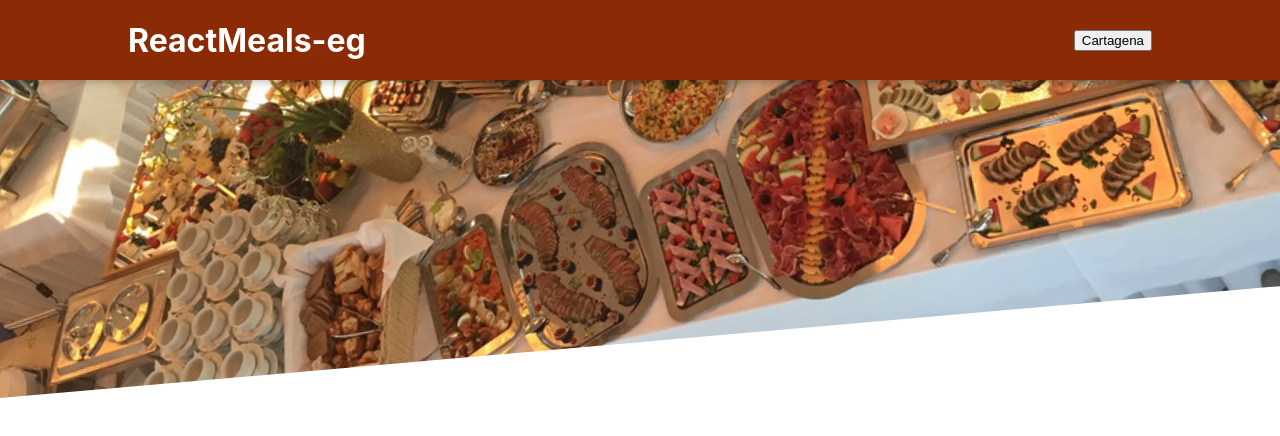
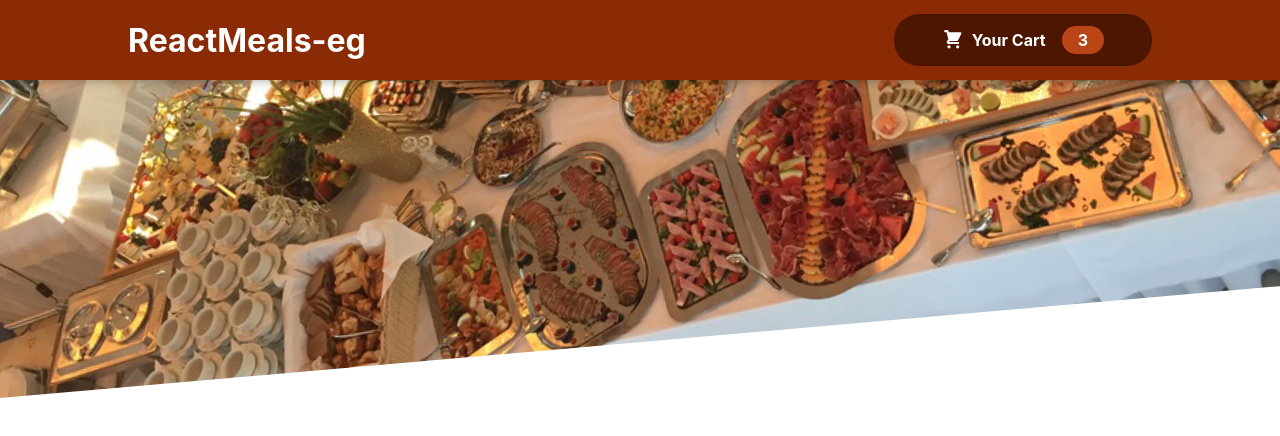
Before and after one commit to dpvirk3/food-order-app, a React (Create React App) app: page / in a window 1280 px wide. Shown: the top 436 px of the page. Built offline with nearby package versions, Linux system fonts and the light colour scheme.

Commit message:
adding svg cart ico and span for cart button

```diff
--- /dev/null
+++ b/src/Components/Cart/CartIcon.js
@@ -0,0 +1,13 @@
+const CartIcon = () => {
+    return (
+      <svg
+        xmlns='http://www.w3.org/2000/svg'
+        viewBox='0 0 20 20'
+        fill='currentColor'
+      >
+        <path d='M3 1a1 1 0 000 2h1.22l.305 1.222a.997.997 0 00.01.042l1.358 5.43-.893.892C3.74 11.846 4.632 14 6.414 14H15a1 1 0 000-2H6.414l1-1H14a1 1 0 00.894-.553l3-6A1 1 0 0017 3H6.28l-.31-1.243A1 1 0 005 1H3zM16 16.5a1.5 1.5 0 11-3 0 1.5 1.5 0 013 0zM6.5 18a1.5 1.5 0 100-3 1.5 1.5 0 000 3z' />
+      </svg>
+    );
+  };
+
+  export default CartIcon;
--- a/src/Components/Layout/Header.js
+++ b/src/Components/Layout/Header.js
@@ -2,13 +2,14 @@ import React, { Fragment } from "react";
 
 import styles from "./Header.module.css";
 import mealImg from "../../assets/meals.jpg";
+import HeaderCartButton from './HeaderCartButton';
 
 const Header = (props) => {
   return (
     <Fragment>
       <header className={styles.header}>
         <h1>ReactMeals-eg</h1>
-        <button>Cartagena</button>
+        <HeaderCartButton />
       </header>
       <div className={styles['main-image']}>
         <img src={mealImg} alt="A table with delicious meals..." />
--- /dev/null
+++ b/src/Components/Layout/HeaderCartButton.js
@@ -0,0 +1,19 @@
+import React from "react";
+
+import CartIcon from '../Cart/CartIcon';
+import styles from './HeaderCartButton.module.css';
+
+//3 spans to show icon, label and count as badge
+const HeaderCartButton = (props) => {
+  return (
+    <button className={styles.button}>
+      <span className={styles.icon}>
+          <CartIcon/>
+      </span>
+      <span >Your Cart</span>
+      <span className={styles.badge}>3</span>
+    </button>
+  );
+};
+
+export default HeaderCartButton;
--- /dev/null
+++ b/src/Components/Layout/HeaderCartButton.module.css
@@ -0,0 +1,60 @@
+.button {
+    cursor: pointer;
+    font: inherit;
+    border: none;
+    background-color: #4d1601;
+    color: white;
+    padding: 0.75rem 3rem;
+    display: flex;
+    justify-content: space-around;
+    align-items: center;
+    border-radius: 25px;
+    font-weight: bold;
+}
+
+.button:hover,
+.button:active {
+    background-color: #2c0d00;
+}
+
+.icon {
+    width: 1.35rem;
+    height: 1.35rem;
+    margin-right: 0.5rem;
+}
+
+.badge {
+    background-color: #b94517;
+    padding: 0.25rem 1rem;
+    border-radius: 25px;
+    margin-left: 1rem;
+    font-weight: bold;
+}
+
+.button:hover .badge,
+.button:hover .badge {
+    background-color: #92320c;
+}
+
+.bump {
+    animation: bump 300ms ease-out;
+}
+
+@keyframes bump {
+    0% {
+        transform: scale(1);
+    }
+    10% {
+        transform: scale(0.9);
+    }
+    30% {
+        transform: scale(1.1);
+    }
+    50% {
+        transform: scale(1.15);
+    }
+    100% {
+        transform: scale(1);
+    }
+
+}
```
